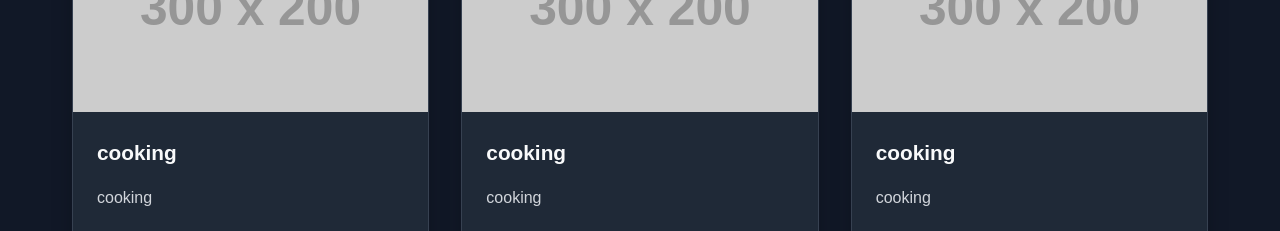
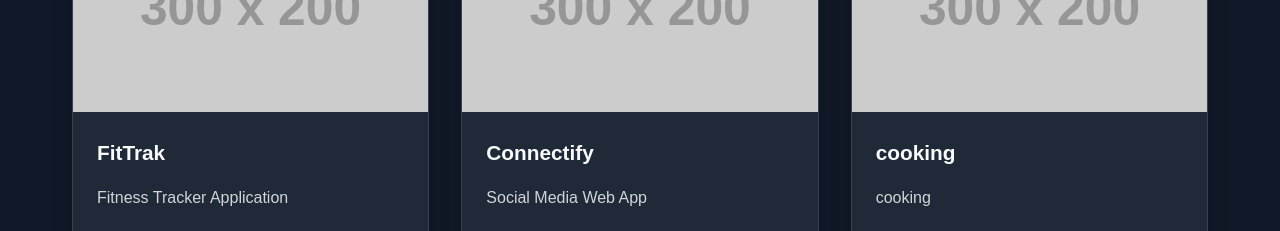
Before and after one commit to Shahriar-Azad/My_Portfolio, a plain HTML site: page index.html in a window 1280 px wide. Shown: the part 1480-1711 px from the top of the page. Drawn offline with Linux system fonts and the light colour scheme; a web font is replaced by a local one.

Commit message:
added more

```diff
--- a/index.html
+++ b/index.html
@@ -77,8 +77,8 @@
                     <img src="https://via.placeholder.com/300x200/6366f1/ffffff?text=Project+1" alt="E-Commerce Platform">
                 </div>
                 <div class="project-details">
-                    <h3>cooking</h3>
-                    <p>cooking</p>
+                    <h3>FitTrak</h3>
+                    <p>Fitness Tracker Application</p>
                     <div class="project-buttons">
                         <a href="#" class="btn btn-primary"><i class="fas fa-external-link-alt"></i> Live</a>
                         <a href="#" class="btn btn-secondary"><i class="fab fa-github"></i> Source Code</a>
@@ -90,8 +90,8 @@
                     <img src="https://via.placeholder.com/300x200/8b5cf6/ffffff?text=Project+2" alt="Task Management App">
                 </div>
                 <div class="project-details">
-                    <h3>cooking</h3>
-                    <p>cooking</p>
+                    <h3>Connectify</h3>
+                    <p>Social Media Web App</p>
                     <div class="project-buttons">
                         <a href="#" class="btn btn-primary"><i class="fas fa-external-link-alt"></i> Live</a>
                         <a href="#" class="btn btn-secondary"><i class="fab fa-github"></i> Source Code</a>
```
Also changed, not shown: 1 other file.
